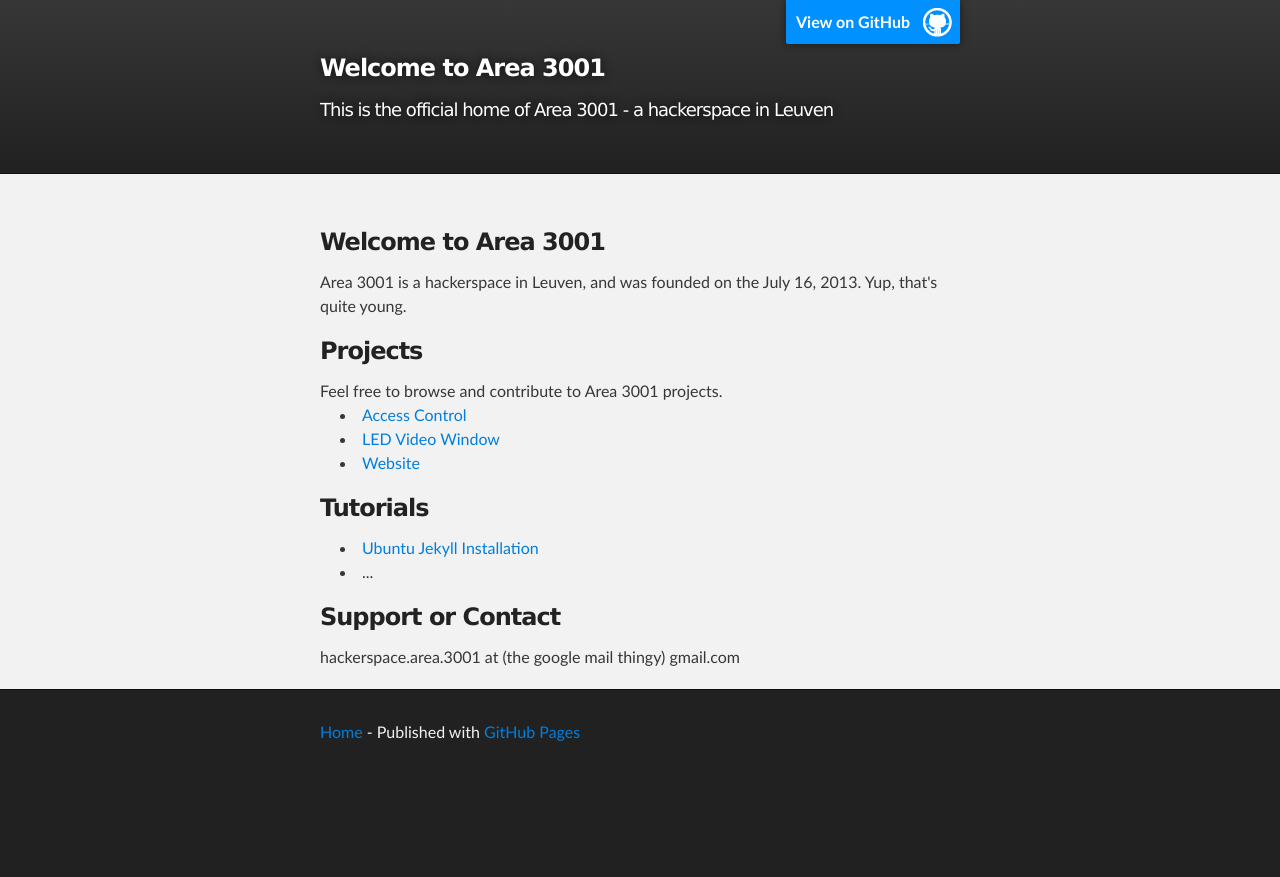
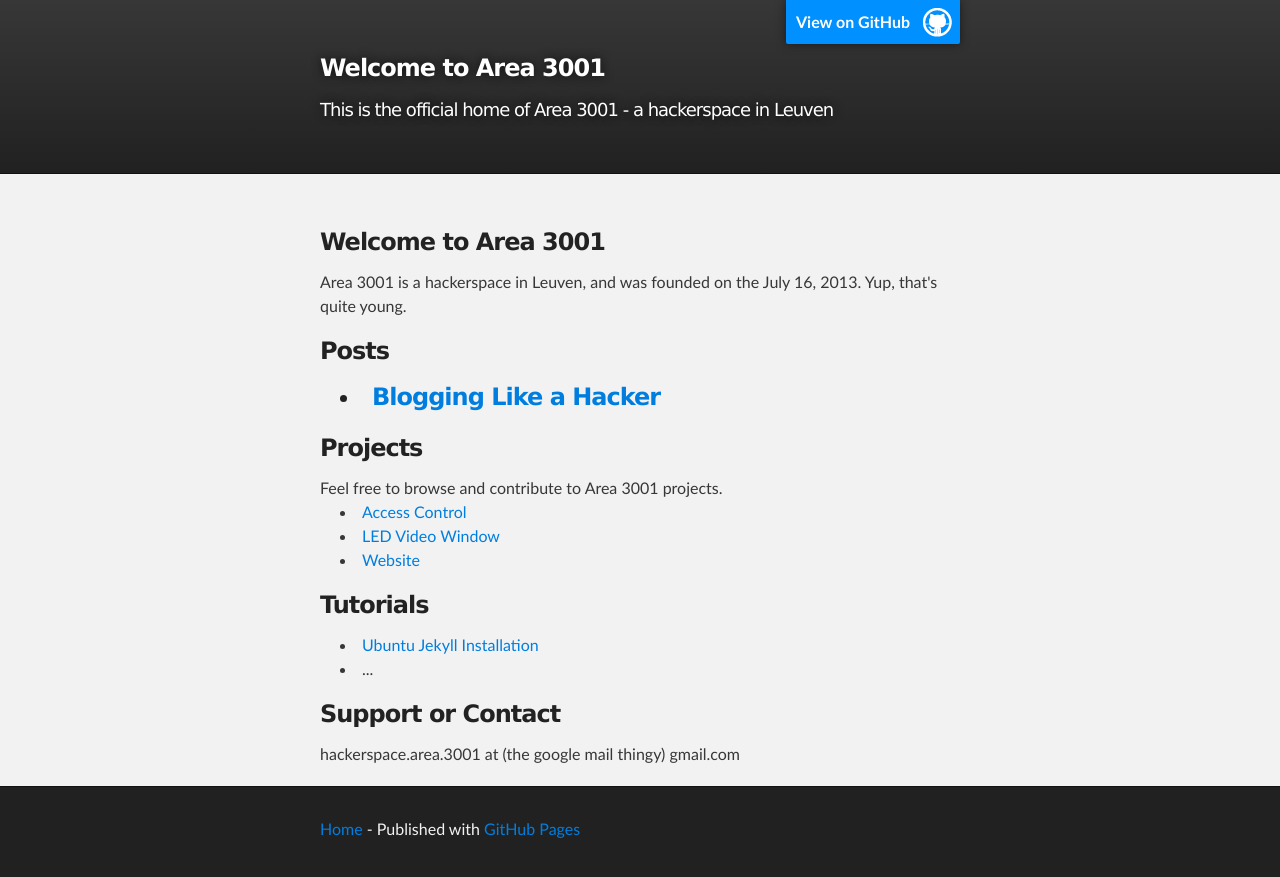
Before and after one commit to area3001/area3001.github.io, a Jekyll site: the page built from index.html, in a window 1280 px wide. Shown: the top 877 px of the page. Built offline with Jekyll 4.4.1, drawn with Linux system fonts in a browser that asks for light colours; Markdown is read by kramdown in place of the engine named in the settings.

Commit message:
Testing the posts in the directory structure

```diff
--- a/index.html
+++ b/index.html
@@ -8,6 +8,16 @@
 
 <h3>Welcome to Area 3001</h3>
     <p>Area 3001 is a hackerspace in Leuven, and was founded on the July 16, 2013. Yup, that's quite young.</p>
+
+  <h3>Posts<h3>
+
+    <ul>
+      {% for post in site.posts %}
+        <li>
+          <a href="{{ post.url }}">{{ post.title }}</a>
+        </li>
+      {% endfor %}
+    </ul>
 
   <h3>Projects</h3>
     Feel free to browse and contribute to Area 3001 projects.
--- /dev/null
+++ b/projects/access_control/_posts/2013-08-27-Test-post.textile
@@ -0,0 +1,6 @@
+---
+layout: post
+title: Blogging Like a Hacker
+---
+
+Hello
```
